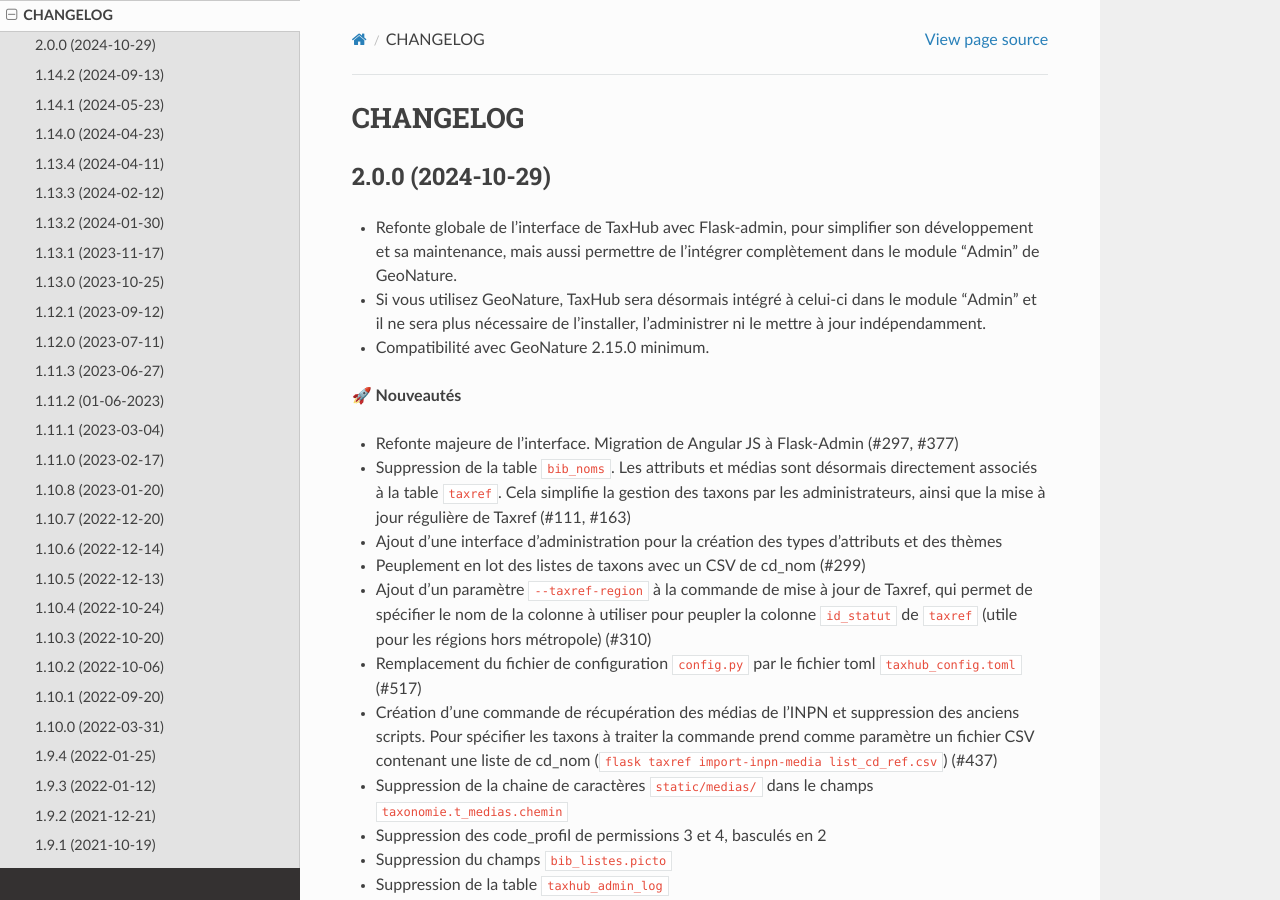
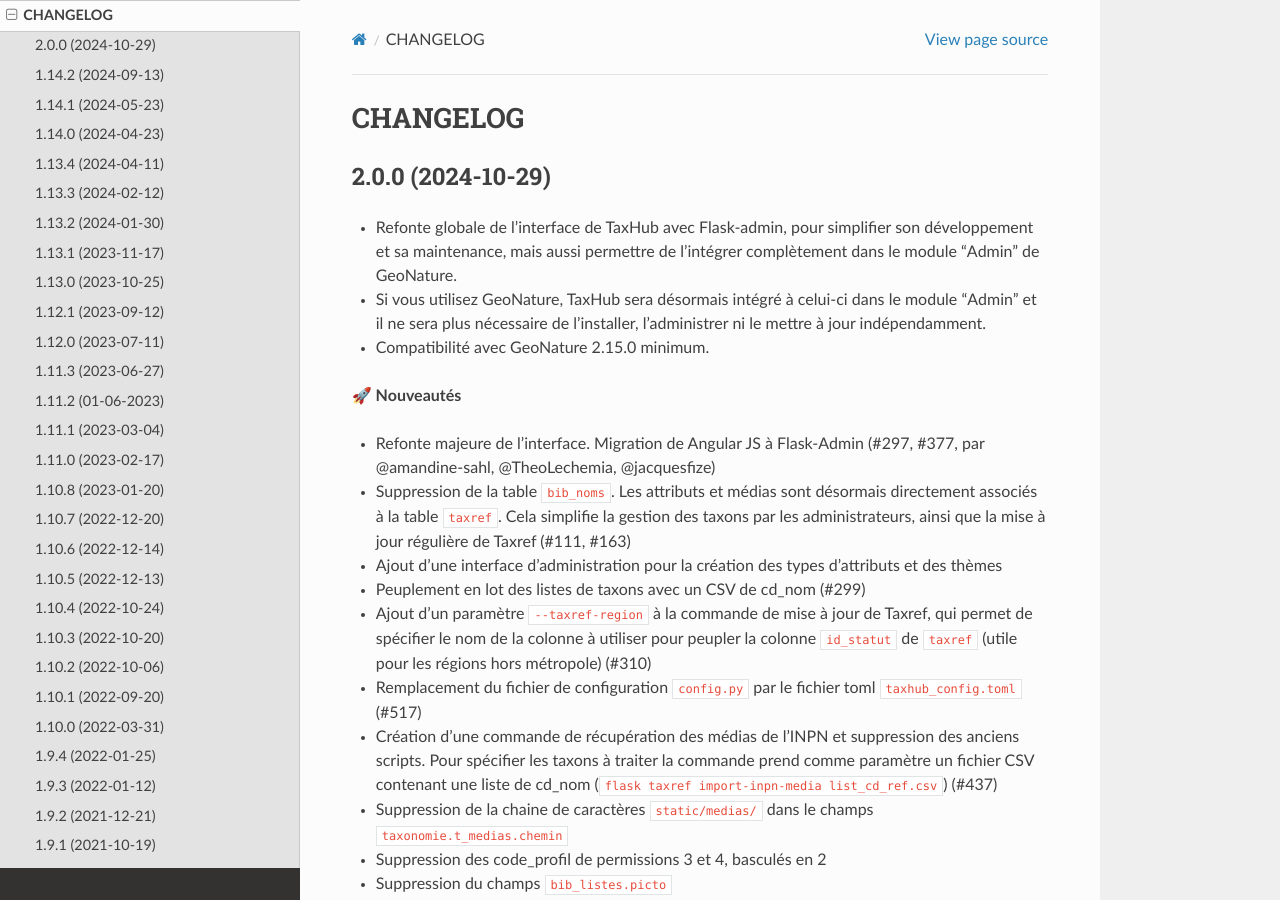
Before and after one commit to PnX-SI/TaxHub, a Sphinx documentation site: the page built from docs/changelog.md, in a window 1280 px wide and 900 px high. Built offline with Sphinx 7.4.7 and the Read the Docs theme 3.1.0, drawn with Linux system fonts in a browser that asks for light colours.

Commit message:
Changelog 2.0.0 - authors

```diff
--- a/docs/changelog.md
+++ b/docs/changelog.md
@@ -9,7 +9,7 @@
 
 **🚀 Nouveautés**
 
-- Refonte majeure de l'interface. Migration de Angular JS à Flask-Admin (#297, #377)
+- Refonte majeure de l'interface. Migration de Angular JS à Flask-Admin (#297, #377, par @amandine-sahl, @TheoLechemia, @jacquesfize)
 - Suppression de la table `bib_noms`. Les attributs et médias sont désormais directement associés à la table `taxref`. Cela simplifie la gestion des taxons par les administrateurs, ainsi que la mise à jour régulière de Taxref (#111, #163)
 - Ajout d'une interface d'administration pour la création des types d'attributs et des thèmes
 - Peuplement en lot des listes de taxons avec un CSV de cd_nom (#299)
```
